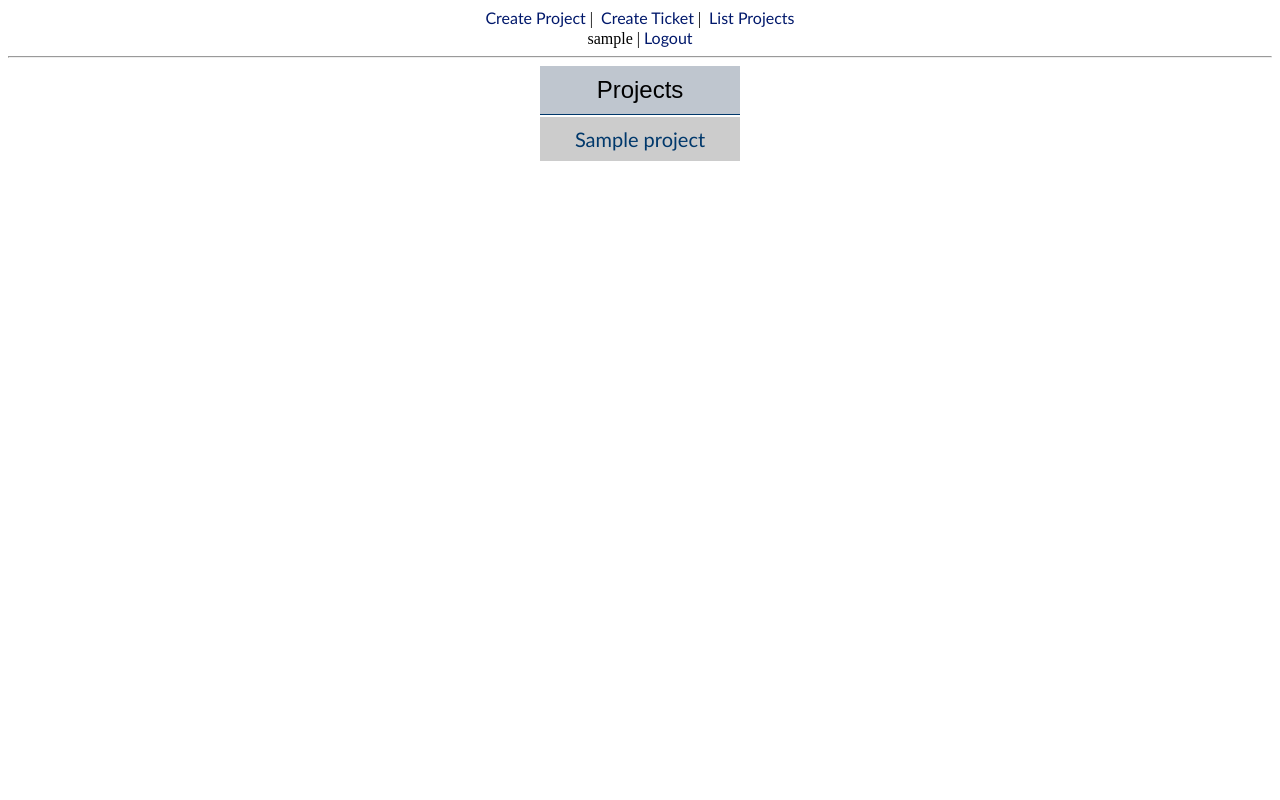
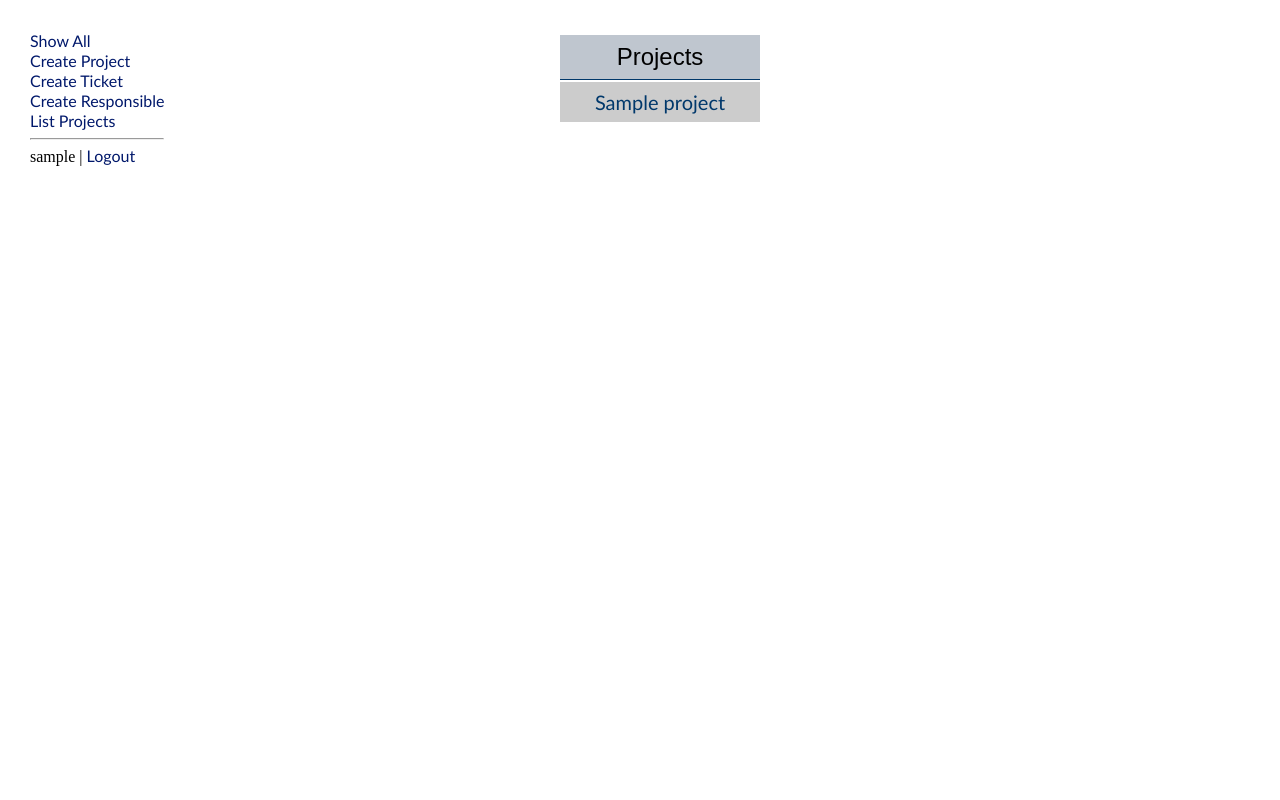
Before and after one commit to cproject/pgcmt, a Django app: template pgcmt/templates/ticket/show_projects.html in a window 1280 px wide. Run offline with Django 3.2, Linux system fonts and the light colour scheme; the template is opened without the code that fills it: most values are stand-ins (such as "Sample title", 1, 10 or a date in 2020).

Commit message:
front-end changes

```diff
--- a/pgcmt/settings.py
+++ b/pgcmt/settings.py
@@ -67,6 +67,7 @@ STATICFILES_DIRS = (
     # Put strings here, like "/home/html/static" or "C:/www/django/static".
     # Always use forward slashes, even on Windows.
     # Don't forget to use absolute paths, not relative paths.
+    '/Users/travijuu/Coding/github/pgcmt/pgcmt/static',
 )
 
 # List of finder classes that know how to find static files in
@@ -106,7 +107,7 @@ TEMPLATE_DIRS = (
     # Put strings here, like "/home/html/django_templates" or "C:/www/django/templates".
     # Always use forward slashes, even on Windows.
     # Don't forget to use absolute paths, not relative paths.
-    '/home/travego/repos/pgcmt/pgcmt/templates'
+    '/Users/travijuu/Coding/github/pgcmt/pgcmt/templates'
 )
 
 INSTALLED_APPS = (
--- /dev/null
+++ b/pgcmt/static/css/defaults.css
@@ -0,0 +1,151 @@
+/**
+* Defaults.css
+* @author Markafoni Front-end Team
+* @version 0.1
+*/
+
+/* ============================ RESET ============================ */
+
+/* ===== Eric Meyer Reset ===== */
+
+/* http://meyerweb.com/eric/tools/css/reset/
+   v2.0 | 20110126
+   License: none (public domain)
+*/
+
+
+html, body, div, span, applet, object, iframe,
+h1, h2, h3, h4, h5, h6, p, blockquote, pre,
+a, abbr, acronym, address, big, cite, code,
+del, dfn, em, img, ins, kbd, q, s, samp,
+small, strike, strong, sub, sup, tt, var,
+b, u, i, center,
+dl, dt, dd, ol, ul, li,
+fieldset, form, label, legend,
+table, caption, tbody, tfoot, thead, tr, th, td,
+article, aside, canvas, details, embed,
+figure, figcaption, footer, header, hgroup,
+menu, nav, output, ruby, section, summary,
+time, mark, audio, video {
+	margin: 0;
+	padding: 0;
+	border: 0;
+	font-size: 100%;
+	font: inherit;
+	vertical-align: baseline;
+}
+/* HTML5 display-role reset for older browsers */
+article, aside, details, figcaption, figure,
+footer, header, hgroup, menu, nav, section {
+	display: block;
+}
+body {
+	line-height: 1;
+}
+ol, ul {
+	list-style: none;
+}
+blockquote, q {
+	quotes: none;
+}
+blockquote:before, blockquote:after,
+q:before, q:after {
+	content: '';
+	content: none;
+}
+table {
+	border-collapse: collapse;
+	border-spacing: 0;
+}
+
+/* ======================= GENERIC CLASSES ======================= */
+
+
+/* ===== FRAMEWORK ===== */
+
+/* clearfix hack [http://j.mp/bestclearfix] */
+.clearfix:before, .clearfix:after, .clearfix > .lastcol:after, .ffluid:after, br.cb{display:block; height:0 !important; line-height:0; overflow:hidden; visibility:hidden}
+.clearfix:before, .clearfix:after{content:"."}
+.clearfix:after{clear:both}
+.clearfix, .ffluid{*zoom:1}
+
+/* Nicole Sullivan zoom-fix hack [http://bit.ly/gpXFlK] */
+.fcolholder:after, .fcolholder .lastcol:after, .ffluid:after{font-size:xx-large; content:" x x x x x x x x x x x x x x x x x x x x x x x x x x x x x x x x x x x x x x x x x x x x x x x x x x x x x x x x x x x x x x x x x x x x x x x x x x x x x x x x x x x x x x x x x x x x "}
+.fcolholder .lastcol{display:table-cell; float:none; width:auto !important; *display:block; *zoom:1; _position:relative; _left:-3px; _margin-right:-3px}
+
+
+/* -- image -- */
+
+/* image replacement (borrowed from HTML5 boilerplate) */
+.ir{text-indent:-999em; display:block; overflow:hidden; text-align:left; direction:ltr}
+
+/* -- floats -- */
+
+.fl{float:left;}
+.fr{float:right;}
+.ffluid{display:table-cell; *display:block; width:auto}
+.cr{clear:right}
+.cl{clear:left}
+.cb{clear:both}
+
+
+/* -- display -- */
+
+.hidden{display:none !important}
+.hidden, .invisible{visibility:hidden !important}
+
+
+/* -- centering -- */
+
+/* vertical centering technique [http://www.jakpsatweb.cz/css/css-vertical-center-solution.html] */
+.vcenter{/* height of .vcenter element is required */ overflow:hidden; *position:relative; display:table; *display:block}
+.vcenter .outer{display:table-cell; vertical-align:middle; width:100%; *position:absolute; *top:50%}
+.vcenter .inner{*position:relative; *top:-50%}
+
+.hcenter{/* width is required */ margin-left:auto !important; margin-right:auto !important}
+
+
+/* -- text helpers -- */
+
+.tcenter{text-align:center}
+.tleft{text-align:left}
+.tright{text-align:right}
+.tupper{text-transform:uppercase}
+.tlower{text-transform:lowercase}
+.tnormal{text-transform:none}
+.ttop{text-align:top}
+.tmiddle{text-align:middle}
+.tbottom{text-align:bottom}
+
+
+/* -- interaction helpers -- */
+
+.clickable, .btn{cursor:pointer}
+.clickable.disabled, .btn.disabled{cursor:default !important}
+
+
+/* ===== PROJECT SPECIFIC ===== */
+
+
+/* --- font-styles --- */
+
+.b{font-weight:bold}
+.em{font-style:italic}
+.del{text-decoration:line-through}
+
+
+/* --- css selection --- */
+::selection { background:#323232;  color:#ffffff;}
+::-moz-selection { background:#323232; color:#ffffff; }
+
+/* ScrollBar */
+.product-detail-tabs { width: 448px; clear: both; margin: 0; }
+.product-detail-tabs .viewport { width: 435px; height: 140px; overflow: hidden; position: relative; }
+.product-detail-tabs .overview { list-style: none; position: absolute; left: 0; top: 0; }
+.product-detail-tabs .thumb .end,
+.product-detail-tabs .thumb {  margin-top: 1px; }
+.product-detail-tabs .scrollbar { position: relative; float: right; width: 7px; }
+.product-detail-tabs .track { background-color: #b5b5b5; height: 100%; width:5px; position: relative; padding: 1px; }
+.product-detail-tabs .thumb { height: 20px; width: 5px; cursor: pointer; overflow: hidden; position: absolute; top: 0; background: #ffffff url(../images/scroll-track.png) center no-repeat; }
+.product-detail-tabs .thumb .end { overflow: hidden; height: 5px; width: 8px; }
+.product-detail-tabs .disable{ display: none; }
--- /dev/null
+++ b/pgcmt/static/css/style.css
@@ -0,0 +1,263 @@
+body
+{
+    height: auto;
+    width: auto;
+}
+
+a
+{
+    font-family:"Trebuchet MS",verdana,Ubuntu,sans-serif;
+    text-decoration: none;
+    color: #00186b;
+}
+
+.mainMenu
+{
+    float: left;
+    list-style: none;
+
+    width: auto;
+    height: auto;
+
+}
+.mainMenu ul
+{
+    list-style: none;
+    margin:10px;
+    padding:0;
+}
+.mainMenu ul li
+{
+    padding-top: 3px;
+}
+.bodyContent
+{
+    float:left;
+
+    padding: 20px;
+    width: 100%;
+}
+.container
+{
+    width:900px;
+    height:auto;
+    margin-bottom:15px;
+    border: none;
+}
+.header
+{
+    font-size:15px;
+    border-bottom:#00386b 1px solid;
+    color:#000;
+    width:100%;
+    height:auto;
+    padding:10px 0 10px 0;
+    float:left;
+    background:#bfc6cf;
+    font-family: arial;
+    font-family:"Trebuchet MS",verdana,Ubuntu,sans-serif;
+    font-family:"Lucida Grande",Verdana,Arial;
+    border-top-right-radius:5px;
+    border-top-left-radius:5px;
+}
+.header a
+{
+    text-decoration: none;
+    color: #00386b;
+    font-weight:bold;
+    font-family:"Trebuchet MS",verdana,Ubuntu,sans-serif;
+    font-size: 15px;
+}
+.header a:hover
+{
+    color:#000;
+}
+.content
+{
+    float:left;
+    padding:0;
+    background:#ccc;
+    width:100%;
+    height:auto;
+    text-align: left;
+    margin: 0;
+    margin-bottom: 10px;
+    font-size: 14px;
+        border-bottom-left-radius:5px;
+    border-bottom-right-radius:5px;
+
+}
+#content_label p
+{
+    margin:10px;
+    width: auto;
+    height: auto;
+    font-family: arial;
+    font-family:"Lucida Grande",Verdana,Arial;
+    font-family:"Trebuchet MS",verdana,Ubuntu,sans-serif;
+    font-size:16px;
+}
+
+.container_project
+{
+    width:200px;
+    height:auto;
+    margin-bottom:15px;
+    border: none;
+}
+.header_project
+{
+    font-size:24px;
+    border-bottom:#00386b 1px solid;
+    color:#000;
+    width:100%;
+    height:auto;
+    padding:10px 0 10px 0;
+    float:left;
+    background:#bfc6cf;
+    font-family: arial;
+}
+.content_project
+{
+    float:left;
+    padding:10px 0 10px 0;
+    background:#ccc;
+    width:100%;
+    height:auto;
+    text-align: left;
+    margin: 0;
+    margin-top: 2px;
+    font-size: 14px;
+    font-family: arial;
+    text-align: center;
+}
+
+.content_project a
+{
+    font-size: 20px;
+    text-decoration: none;
+    color: #00386b;
+    width: 100%;
+}
+
+#id_query
+{
+    font-family:"Lucida Grande",Verdana,Arial;
+    font-size: 22px;
+    background-color: #DDD;
+    padding:5px;
+    border: none;
+    color: #00386b;
+    border-bottom-left-radius:5px;
+    border-bottom-right-radius:5px;
+    border-top-right-radius:5px;
+    border-top-left-radius:5px;
+}
+
+.create_project_form
+{
+    margin:0;
+    padding: 0;
+}
+
+.create_project_form label {
+    color:#00386b;
+    font-size: 18px;
+    font-family:"Trebuchet MS",verdana,Ubuntu,sans-serif;
+}
+.create_project_form  input[type=text] {
+    border:#00386b 1px solid;
+    height:30px;
+    width: 150px;
+    font-size: 18px;
+    padding: 5px;
+    color:#00386b;
+    font-family:"Trebuchet MS",verdana,Ubuntu,sans-serif;
+}
+.create_project_form input[type=submit] {
+    height: 30px;
+    width: 150px;
+    border: none;
+    background: #00386b;
+    color: white;
+    font-size: 18px;
+    font-family:"Trebuchet MS",verdana,Ubuntu,sans-serif;
+}
+
+.create_ticket_form {
+    font-family:"Lucida Grande",Verdana,Arial;
+}
+.create_ticket_form input {
+    height: 30px;
+    width: 150px;
+    border: none;
+    background: #00386b;
+    color: white;
+    font-size: 18px;
+}
+.create_ticket_form textarea
+{
+    width:800px;
+    font-family:"Lucida Grande",Verdana,Arial;
+    border:#00386b 1px solid;
+}
+
+.create_form
+{
+    font-family:"Trebuchet MS",verdana,Ubuntu,sans-serif;
+}
+
+.create_form label
+{
+    color:#00386b;
+    font-size: 18px;
+    text-align: left;
+}
+
+.create_form input
+{
+    height: 30px;
+    width: 150px;
+    border: none;
+    background: #bfc6cf;
+    color: white;
+}
+.create_form input[type=text], input[type=password]
+{
+    border:#00386b 3px solid;
+    height:30px;
+    width: 200px;
+    font-size: 18px;
+    padding: 5px;
+    color:#00386b;
+    background: #bfc6cf;
+    margin-bottom: 5px;
+}
+.create_form input[type=submit]
+{
+    height: 30px;
+    width: 150px;
+    border: none;
+    background: #00386b;
+    color: white;
+    font-size: 18px;
+    margin-top:5px;
+}
+.create_form textarea
+{
+    width:800px;
+    font-size: 14px;
+    padding:10px;
+    text-align:justify;
+    border:#00386b 3px solid;
+    background: #bfc6cf;
+    color: #00386b;
+}
+h1
+{
+    font-size: 24px;
+    color: #00386b;
+    margin:0 0 10px 0;
+    font-family:"Trebuchet MS",verdana,Ubuntu,sans-serif;
+
+}
--- a/pgcmt/templates/base.html
+++ b/pgcmt/templates/base.html
@@ -1,152 +1,37 @@
 <html>
 <head>
-<style type="text/css">
-body
-{
-    height: auto;
-    width: auto;
-}
-
-a
-{
-    font-family:"Trebuchet MS",verdana,Ubuntu,sans-serif;
-    text-decoration: none;
-    color: #00186b;
-}
-
-.container
-{
-    width:900px;
-    height:auto;
-    margin-bottom:15px;
-    border: none;
-}
-.header
-{
-    font-size:15px;
-    border-bottom:#00386b 1px solid;
-    color:#000;
-    width:100%;
-    height:auto;
-    padding:10px 0 10px 0;
-    float:left;
-    background:#bfc6cf;
-    font-family: arial;
-    font-family:"Trebuchet MS",verdana,Ubuntu,sans-serif;
-    font-family:"Lucida Grande",Verdana,Arial;
-    border-top-right-radius:5px;
-    border-top-left-radius:5px;
-}
-.header a
-{
-    text-decoration: none;
-    color: #00386b;
-    font-weight:bold;
-    font-family:"Trebuchet MS",verdana,Ubuntu,sans-serif;
-    font-size: 15px;
-}
-.header a:hover
-{
-    color:#000;
-}
-.content
-{
-    float:left;
-    padding:0;
-    background:#ccc;
-    width:100%;
-    height:auto;
-    text-align: left;
-    margin: 0;
-    margin-bottom: 10px;
-    font-size: 14px;
-        border-bottom-left-radius:5px;
-    border-bottom-right-radius:5px;
-
-}
-#content_label p
-{
-    margin:10px;
-    width: auto;
-    height: auto;
-    font-family: arial;
-    font-family:"Lucida Grande",Verdana,Arial;
-    font-family:"Trebuchet MS",verdana,Ubuntu,sans-serif;
-    font-size:16px;
-}
-
-.container_project
-{
-    width:200px;
-    height:auto;
-    margin-bottom:15px;
-    border: none;
-}
-.header_project
-{
-    font-size:24px;
-    border-bottom:#00386b 1px solid;
-    color:#000;
-    width:100%;
-    height:auto;
-    padding:10px 0 10px 0;
-    float:left;
-    background:#bfc6cf;
-    font-family: arial;
-}
-.content_project
-{
-    float:left;
-    padding:10px 0 10px 0;
-    background:#ccc;
-    width:100%;
-    height:auto;
-    text-align: left;
-    margin: 0;
-    margin-top: 2px;
-    font-size: 14px;
-    font-family: arial;
-    text-align: center;
-}
-
-.content_project a
-{
-    font-size: 20px;
-    text-decoration: none;
-    color: #00386b;
-    width: 100%;
-}
-
-#id_query
-{
-    font-family:"Lucida Grande",Verdana,Arial;
-    font-size: 22px;
-    background-color: #DDD;
-    padding:5px;
-    border: none;
-    color: #00386b;
-    border-bottom-left-radius:5px;
-    border-bottom-right-radius:5px;
-    border-top-right-radius:5px;
-    border-top-left-radius:5px;
-}
-</style>
-<title>{{ title }}</title>
+    <link rel="stylesheet" type="text/css" href="/static/css/defaults.css" />
+    <link rel="stylesheet" type="text/css" href="/static/css/style.css" />
+    <title>{{ title }}</title>
 </head>
 <body>
 
-<center>
+<!--<a href="/">Show All</a> |
 <a href="/create/project/">Create Project</a> |
 <a href="/create/ticket/">Create Ticket</a> |
+<a href="/create/requestUser/">Create Responsible</a> |
 <a href="/projects/">List Projects</a> <br>
+-->
+<div class="bodyContent">
 
-{% if username %}
- {{ username }} | <a href="/logout/">Logout</a>
-{% else %}
-<a href="/login/">Login</a>
-{% endif %}
-<br><hr>
+<div class="mainMenu">
+    <ul>
+        <li><a href="/">Show All</a> </li>
+        <li><a href="/create/project/">Create Project</a> </li>
+        <li><a href="/create/ticket/">Create Ticket</a> </li>
+        <li><a href="/create/requestUser/">Create Responsible</a> </li>
+        <li><a href="/projects/">List Projects</a> <br></li>
+        <hr>
+        {% if username %}
+         {{ username }} | <a href="/logout/">Logout</a>
+        {% else %}
+        <li><a href="/login/">Login</a></li>
+        {% endif %}
+    </ul>
+</div>
+<center>
     {% block content %} {% endblock %}
 </center>
+</div>
 </body>
 </html>
--- a/pgcmt/templates/ticket/create_ticket.html
+++ b/pgcmt/templates/ticket/create_ticket.html
@@ -2,11 +2,12 @@
 
 
 {% block content %}
-
-<table>
+<h1>Create Ticket</h1>
+<table class="create_form">
     <form action="." method="post">{% csrf_token %}
     {{ form.as_table }}
     <tr>
+    	<td> </td>
         <td> <input type="submit" value="Create" /> </td>
     </tr>
     </form>
--- a/pgcmt/templates/ticket/index.html
+++ b/pgcmt/templates/ticket/index.html
@@ -5,6 +5,7 @@
 <form action="/search/" method="GET">
 {{  search_form.as_table }}
 </form>
+<br>
 {% if tickets|length > 0 %}
 {% for ticket in tickets %}
 	<div class="container">
--- a/pgcmt/ticket/admin.py
+++ b/pgcmt/ticket/admin.py
@@ -10,8 +10,8 @@ class TicketAdmin(admin.ModelAdmin):
 
 class ProjectAdmin(admin.ModelAdmin):
     search_fields = [ "name" ]
-    fields = ('name', 'created_at')
-    list_display = ('name', 'created_at')
+    fields = ('name', 'description','created_at')
+    list_display = ('name', 'description', 'created_at')
 
 class RequestUserAdmin(admin.ModelAdmin):
     search_fields = [ "username" ]
--- a/pgcmt/ticket/models.py
+++ b/pgcmt/ticket/models.py
@@ -5,6 +5,7 @@ from datetime import datetime
 class Project(models.Model):
     name = models.CharField(max_length=50)
     created_at = models.DateTimeField(default=datetime.now)
+    description = models.CharField(max_length=250,help_text="Deneme")
     def __unicode__(self):
     	return self.name
 
--- a/pgcmt/urls.py
+++ b/pgcmt/urls.py
@@ -14,6 +14,7 @@ urlpatterns = patterns('',
     url(r'^ticket/$','ticket.views.home',name='Home'),
     url(r'^create/project/$','ticket.views.createProject',name='CreateProject'),
     url(r'^create/ticket/$','ticket.views.createTicket',name='CreateTicket'),
+    url(r'^create/requestUser/$','ticket.views.createRequestUser',name='CreateRequestUser'),
     url(r'^projects/$','ticket.views.listProjects',name='Projects'),
     url(r'^search/$','ticket.views.searchTicket',name='searchTicket'),
     url(r'^project/(?P<project_name>\w+)/$','ticket.views.showProject',name='showProject'),
```
Also changed, not shown: pgcmt/templates/auth/login.html (+8 -3 lines), pgcmt/templates/ticket/create_requestuser.html (added, +16 -0 lines), pgcmt/ticket/forms.py (+6 -5 lines), pgcmt/ticket/views.py (+13 -1 lines), 1 other file.
